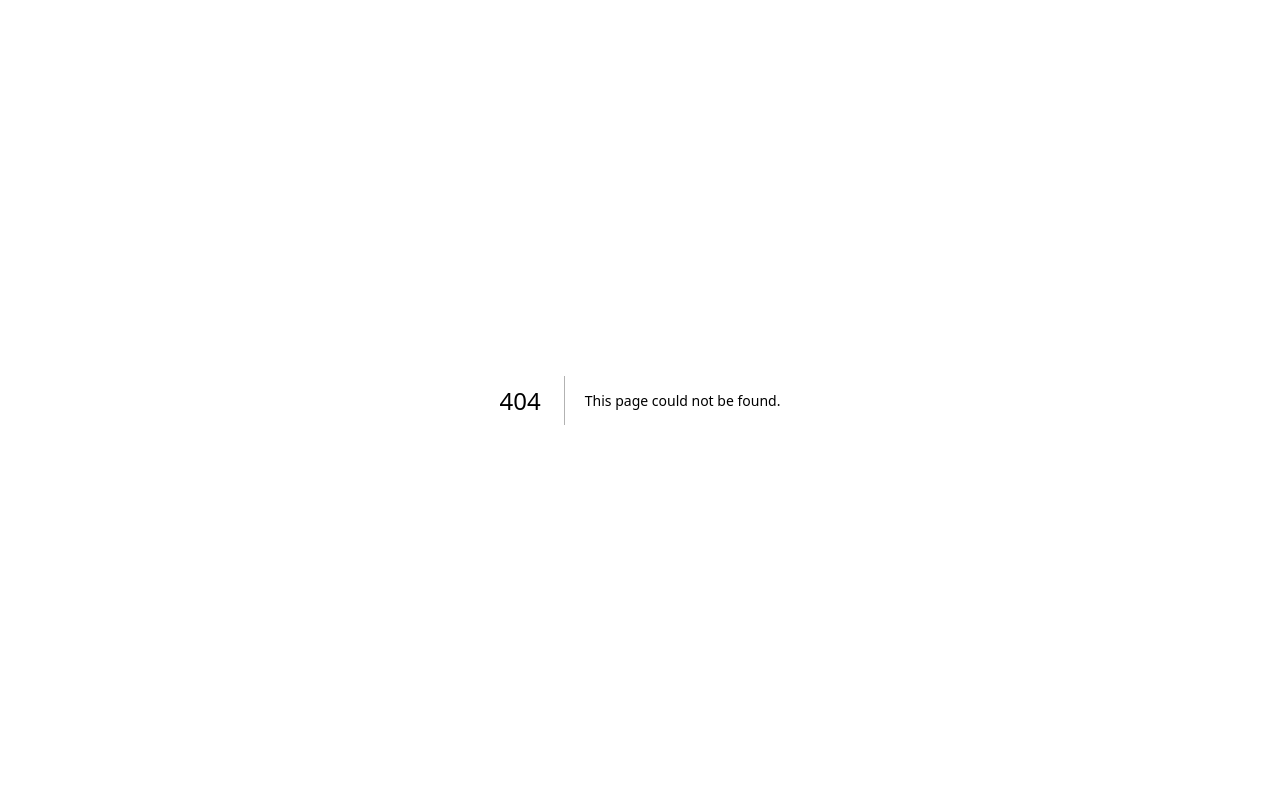
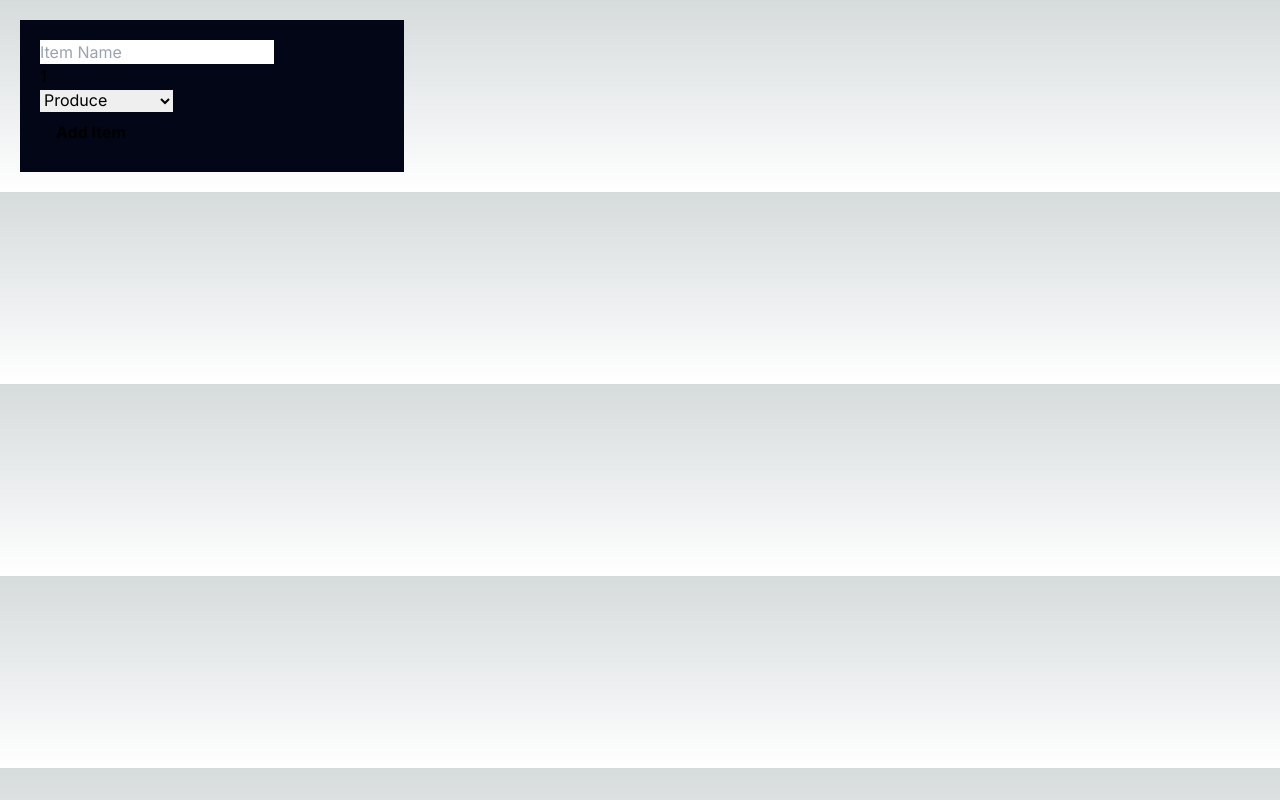
Before and after one commit to sebgualtero/cprg306-assignments, a Next.js app: page /week-4 in a window 1280 px wide. Before the commit this address had no page. Built offline with nearby package versions, Linux system fonts and the light colour scheme.

Commit message:
Week4 Added
Logic for new component, missing styling

```diff
--- a/app/page.js
+++ b/app/page.js
@@ -15,6 +15,9 @@ export default function Home() {
           <li>
             <Link href="./week-3">Week 3 Assignment</Link>
           </li>
+          <li>
+            <Link href="./week-4">Week 4 Assignment</Link>
+          </li>
         </ul>
       </div>
     </main>
--- /dev/null
+++ b/app/week-4/new-item.js
@@ -0,0 +1,93 @@
+"use client";
+
+import { useState } from "react";
+
+export default function NewItemPage() {
+  const [name, setName] = useState("");
+  const [quantity, setQuantity] = useState(1);
+  const [category, setCategory] = useState("produce");
+
+  const handleSubmit = (event) => {
+    event.preventDefault();
+    const itemData = {
+      itemName: name,
+      itemQuantity: quantity,
+      itemCategory: category,
+    };
+    console.log(itemData);
+
+    alert(
+      `Added item: ${itemData.itemName}, quantity: ${itemData.itemQuantity}, category: ${itemData.itemCategory}`
+    );
+
+    setName("");
+    setQuantity(0);
+    setCategory("produce");
+  };
+
+  const handleNameChange = (event) => {
+    setName(event.target.value);
+  };
+
+  const handleQuantityChange = (event) => {
+    setQuantity(event.target.value);
+  };
+
+  const handleCategoryChange = (event) => {
+    setCategory(event.target.value);
+  };
+
+  return (
+    <main>
+      <div className="bg-blackPearl flex-col justify-center items-center m-5 w-96 ">
+        <form className="p-5 w-60" onSubmit={handleSubmit}>
+          <input
+            type="text"
+            id="item_name"
+            name="name"
+            value={name}
+            onChange={handleNameChange}
+            placeholder="Item Name"
+            required
+          />
+          <div className="flex-row justify-around">
+            <input
+              className="bg-blackPearl text-white"
+              type="number"
+              id="item_quantity"
+              name="quantity"
+              value={quantity}
+              onChange={handleQuantityChange}
+              min={1}
+              max={99}
+            />
+            <select
+              id="item_category"
+              name="category"
+              value={category}
+              onChange={handleCategoryChange}
+            >
+              <option value="produce">Produce</option>
+              <option value="dairy">Dairy</option>
+              <option value="bakery">Bakery</option>
+              <option value="meat">Meat</option>
+              <option value="frozen">Frozen Foods</option>
+              <option value="canned">Canned Goods</option>
+              <option value="dry">Dry Goods</option>
+              <option value="beverage">Beverage</option>
+              <option value="snacks">Snacks</option>
+              <option value="household">Household</option>
+              <option value="other">Other</option>
+            </select>
+          </div>
+          <button
+            type="submit"
+            className="bg-blue-600 hover:bg-indigo-500 text-white font-bold py-2 px-4 rounded-full"
+          >
+            Add Item
+          </button>
+        </form>
+      </div>
+    </main>
+  );
+}
--- /dev/null
+++ b/app/week-4/page.js
@@ -0,0 +1,6 @@
+import React from "react";
+import NewItemPage from "./new-item";
+
+export default function Page() {
+  return <NewItemPage />;
+}
```
